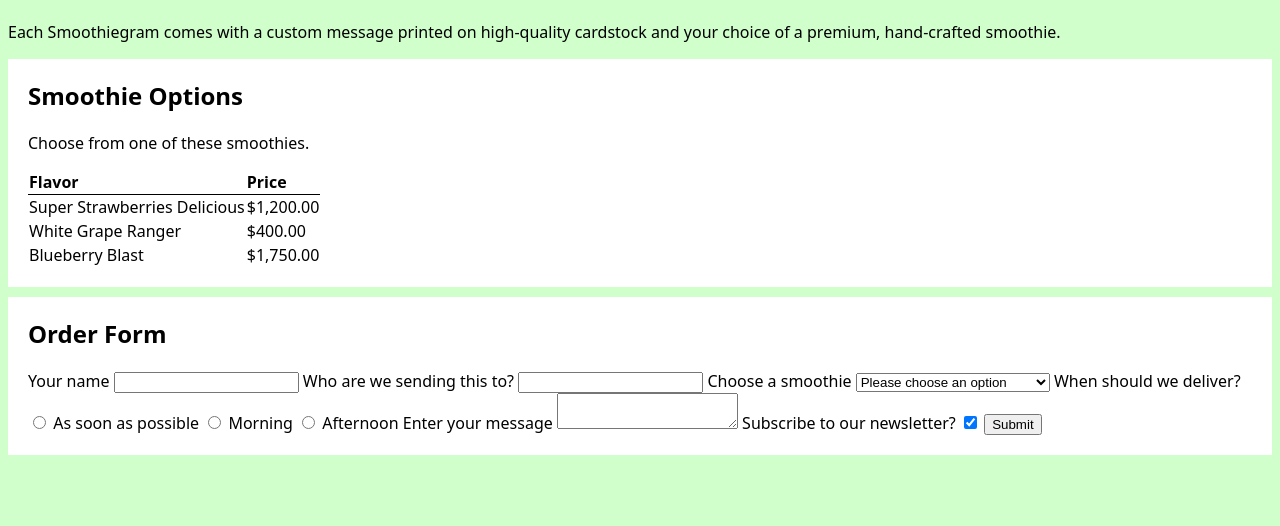
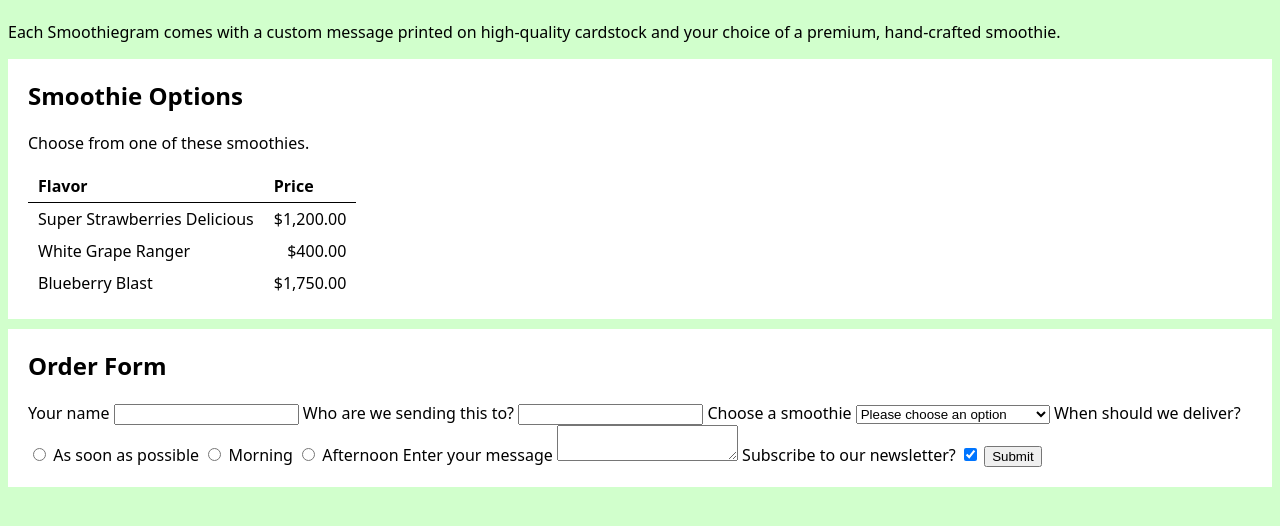
Before and after one commit to sbrown3212/wb-html-css-basics, a plain HTML site: page index.html in a window 1280 px wide. Shown: the part 124-650 px from the top of the page. Drawn offline with Linux system fonts and the light colour scheme.

Commit message:
completed table styling

```diff
--- a/index.html
+++ b/index.html
@@ -38,15 +38,15 @@
           <tbody>
             <tr>
               <td>Super Strawberries Delicious</td>
-              <td>$1,200.00</td>
+              <td class="price">$1,200.00</td>
             </tr>
             <tr>
               <td>White Grape Ranger</td>
-              <td>$400.00</td>
+              <td class="price">$400.00</td>
             </tr>
             <tr>
               <td>Blueberry Blast</td>
-              <td>$1,750.00</td>
+              <td class="price">$1,750.00</td>
             </tr>
           </tbody>
         </table>
--- a/styles.css
+++ b/styles.css
@@ -26,3 +26,12 @@ th {
 table {
     border-collapse: collapse;
 }
+
+th,
+td {
+    padding: 5px 10px;
+}
+
+td.price {
+    text-align: end;
+}
```
